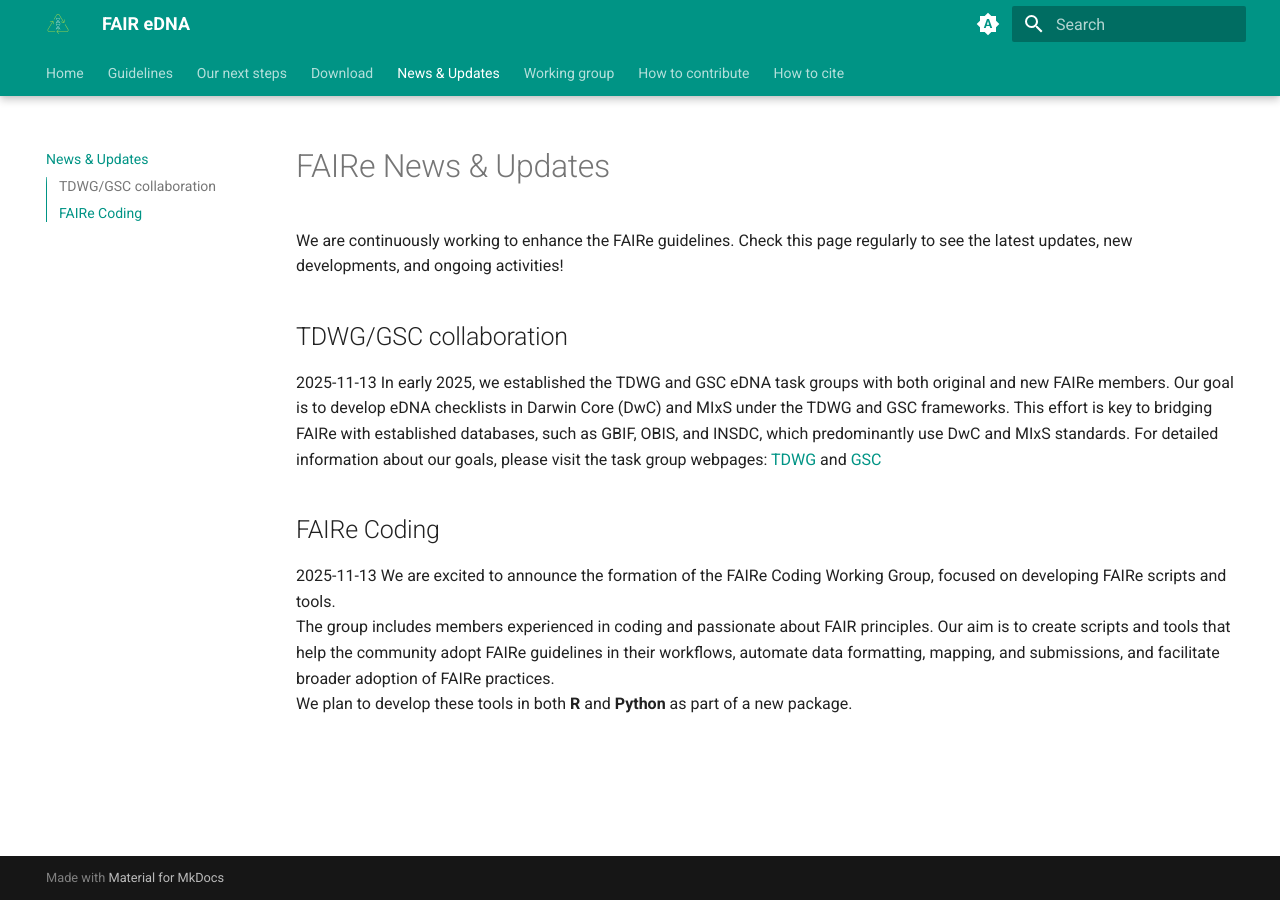
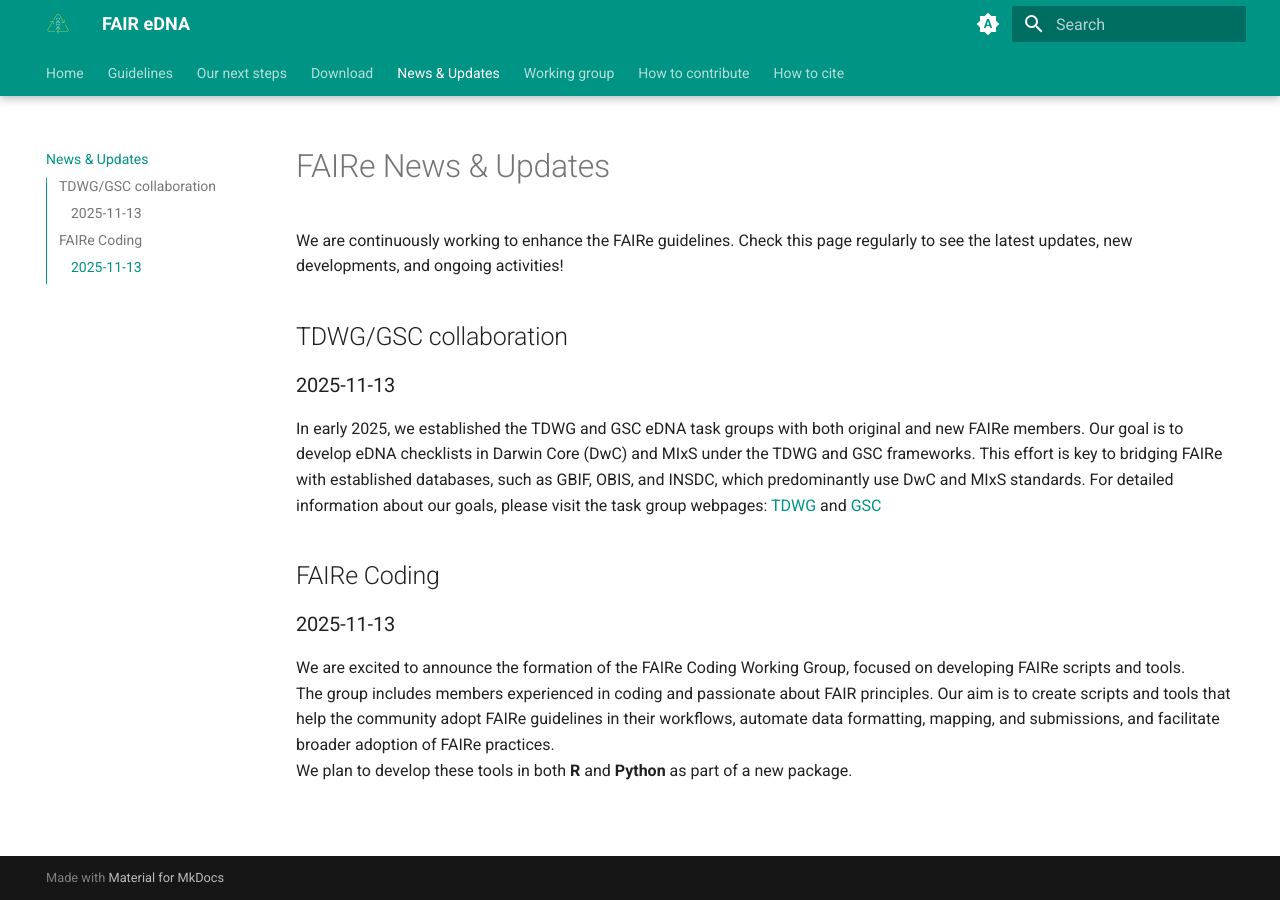
Before and after one commit to FAIR-eDNA/FAIR-eDNA.github.io, an MkDocs documentation site: the page built from docs/update.md, in a window 1280 px wide. Built offline with MkDocs 1.6.1 and Material for MkDocs 9.7.7, drawn with Linux system fonts in a browser that asks for light colours.

Commit message:
Update update.md

```diff
--- a/docs/update.md
+++ b/docs/update.md
@@ -2,13 +2,13 @@
 We are continuously working to enhance the FAIRe guidelines. Check this page regularly to see the latest updates, new developments, and ongoing activities!
 
 ## TDWG/GSC collaboration
-2025-11-13
+### 2025-11-13
 In early 2025, we established the TDWG and GSC eDNA task groups with both original and new FAIRe members. Our goal is to develop eDNA checklists in Darwin Core (DwC) and MIxS under the TDWG and GSC frameworks.
 This effort is key to bridging FAIRe with  established databases, such as GBIF, OBIS, and INSDC, which predominantly use DwC and MIxS standards.
 For detailed information about our goals, please visit the task group webpages: [TDWG](https://www.tdwg.org/community/gbwg/enviro/) and [GSC](https://www.gensc.org/pages/projects/eDNA-project.html)
 
 ## FAIRe Coding
-2025-11-13
+### 2025-11-13
 We are excited to announce the formation of the FAIRe Coding Working Group, focused on developing FAIRe scripts and tools.
 The group includes members experienced in coding and passionate about FAIR principles. Our aim is to create scripts and tools that help the community adopt FAIRe guidelines in their workflows, automate data formatting, mapping, and submissions, and facilitate broader adoption of FAIRe practices.
 We plan to develop these tools in both **R** and **Python** as part of a new package.
```
